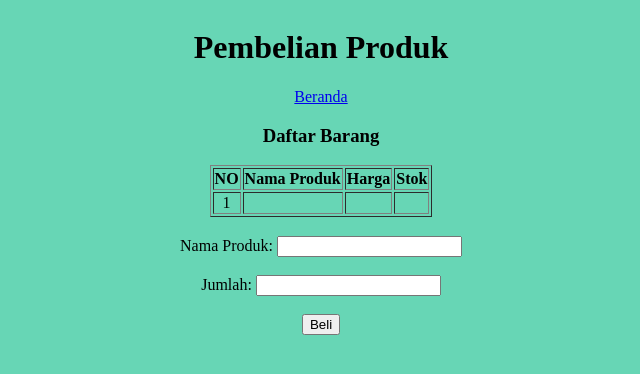
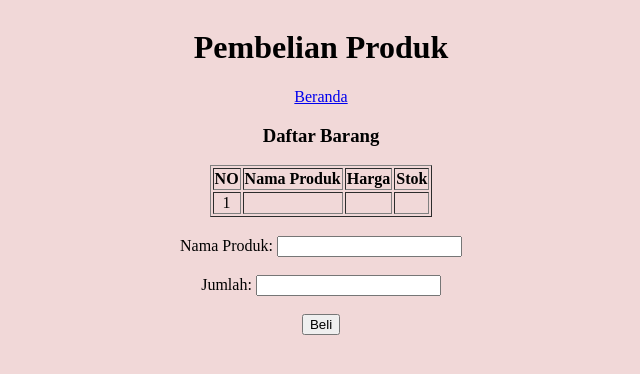
Before and after one commit to naetz26/aplikasi_kasir, a PHP site: page /pembelian.php in a window 1280 px wide. Shown: the top 374 px of the page, without its empty margins (319-959 px from the left). Run offline with PHP 8.4, Linux system fonts and the light colour scheme; tables that the repository leaves empty or names only in its code hold one stand-in row (values such as "Sample post"); data that the repository does not hold is empty.

Commit message:
modified:   proses_pembelian.php 	modified:   style.css

```diff
--- a/proses_pembelian.php
+++ b/proses_pembelian.php
@@ -39,7 +39,6 @@ if ($nama_produk === "" || $jumlah < 1) {
 
 <!DOCTYPE html>
 <html lang="en">
-
 <head>
     <meta charset="UTF-8">
     <meta name="viewport" content="width=device-width, initial-scale=1.0">
--- a/style.css
+++ b/style.css
@@ -1,5 +1,5 @@
 body {
-    background-color: #67d6b5;
+    background-color: #f1d8d8;
     text-align: center;
     place-content: center;
 }
```
